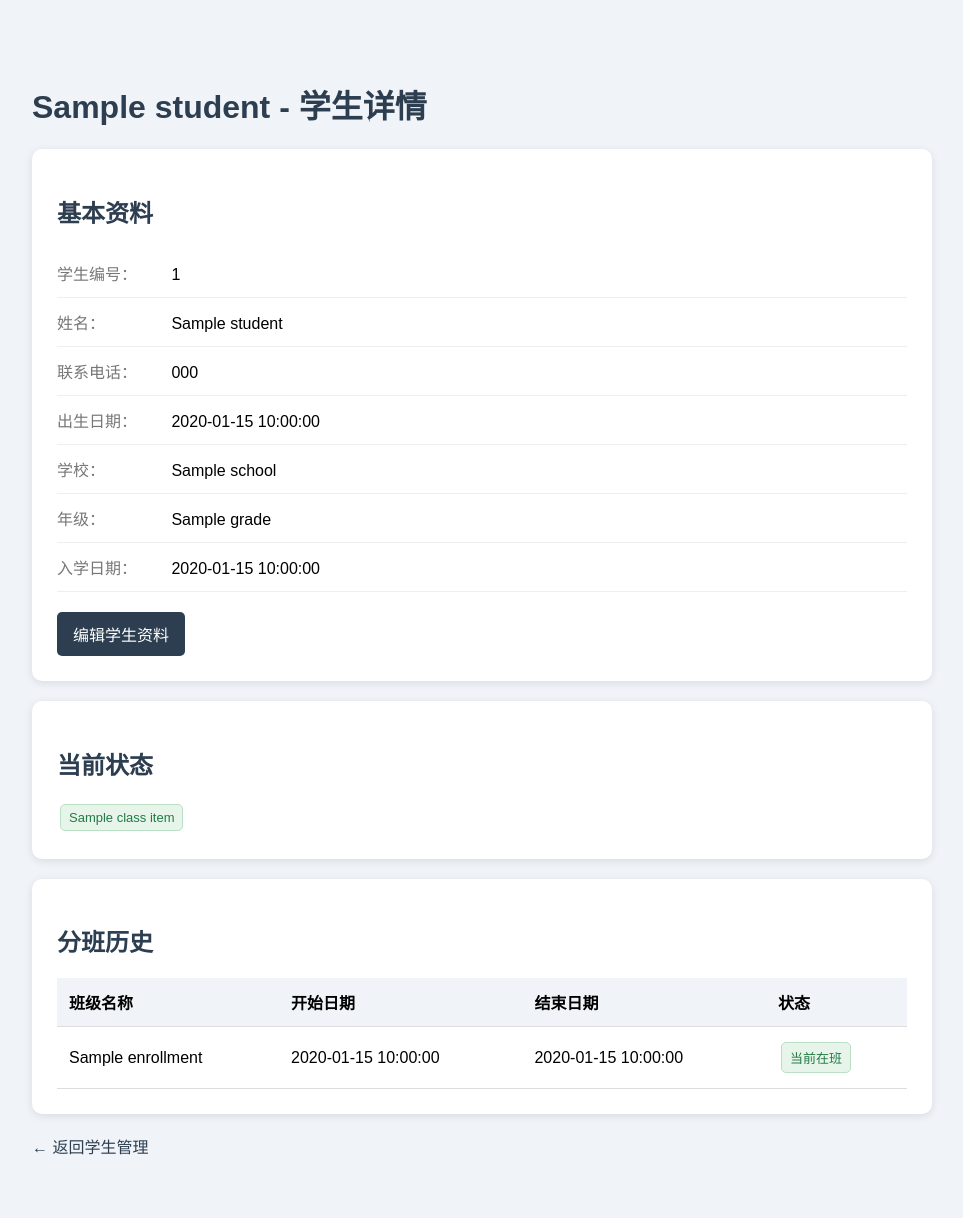
After one commit to tongweichen/go-training-management-system, a Flask app: template templates/student_detail.html in a window 1280 px wide. The commit adds this page. Shown: the whole page, without its empty margins (158-1121 px from the left). Run offline with Flask 3, Linux system fonts and the light colour scheme; the template is opened without the code that fills it: most values are stand-ins (such as "Sample title", 1, 10 or a date in 2020).

Commit message:
Add student detail page
birthday, school, grade, date...

```diff
--- a/app.py
+++ b/app.py
@@ -1,3 +1,4 @@
+
 import sqlite3
 from flask import Flask, render_template, request, redirect, url_for
 
@@ -31,10 +32,19 @@ def students():
 
         cursor.execute(
             """
-            INSERT INTO students (name, phone, birthday, school, grade, enrollment_date)
+            INSERT INTO students (
+                name, phone, birthday, school, grade, enrollment_date
+            )
             VALUES (?, ?, ?, ?, ?, ?)
             """,
-            (name, phone, birthday or None, school or None, grade or None, enrollment_date or None)
+            (
+                name,
+                phone,
+                birthday or None,
+                school or None,
+                grade or None,
+                enrollment_date or None
+            )
         )
 
         connection.commit()
@@ -50,7 +60,8 @@ def students():
 
     cursor.execute(
         """
-        SELECT id, name, phone, birthday, school, grade, enrollment_date, status
+        SELECT id, name, phone, birthday, school, grade,
+               enrollment_date, status
         FROM students
         ORDER BY id DESC
         """
@@ -147,6 +158,81 @@ def assign_student(student_id):
     return redirect(url_for("students"))
 
 
+# Student Detail - View Profile and Class History
+@app.route("/students/<int:student_id>")
+def student_detail(student_id):
+
+    connection = sqlite3.connect("go_training.db")
+    connection.row_factory = sqlite3.Row
+
+    cursor = connection.cursor()
+
+    # Get student information
+    cursor.execute(
+        """
+        SELECT
+            id,
+            name,
+            phone,
+            birthday,
+            school,
+            grade,
+            enrollment_date,
+            status
+        FROM students
+        WHERE id = ?
+        """,
+        (student_id,)
+    )
+
+    student = cursor.fetchone()
+
+    if student is None:
+        connection.close()
+        return "Student not found", 404
+
+    # Get enrollment history
+    cursor.execute(
+        """
+        SELECT
+            enrollments.id,
+            classes.id AS class_id,
+            classes.name AS class_name,
+            enrollments.start_date,
+            enrollments.end_date,
+            enrollments.status,
+            enrollments.notes
+        FROM enrollments
+        JOIN classes
+            ON enrollments.class_id = classes.id
+        WHERE enrollments.student_id = ?
+        ORDER BY enrollments.id DESC
+        """,
+        (student_id,)
+    )
+
+    enrollment_history = cursor.fetchall()
+
+    connection.close()
+
+    # Get currently active classes
+    if student["status"] == "withdrawn":
+        current_classes = []
+    else:
+        current_classes = [
+            enrollment
+            for enrollment in enrollment_history
+            if enrollment["status"] == "active"
+        ]
+
+    return render_template(
+        "student_detail.html",
+        student=student,
+        current_classes=current_classes,
+        enrollment_history=enrollment_history
+    )
+
+
 # Edit Student Information
 @app.route("/students/<int:student_id>/edit", methods=["GET", "POST"])
 def edit_student(student_id):
@@ -172,10 +258,23 @@ def edit_student(student_id):
         cursor.execute(
             """
             UPDATE students
-            SET name = ?, phone = ?, birthday = ?, school = ?, grade = ?, enrollment_date = ?
+            SET name = ?,
+                phone = ?,
+                birthday = ?,
+                school = ?,
+                grade = ?,
+                enrollment_date = ?
             WHERE id = ?
             """,
-            (name, phone, birthday or None, school or None, grade or None, enrollment_date or None, student_id)
+            (
+                name,
+                phone,
+                birthday or None,
+                school or None,
+                grade or None,
+                enrollment_date or None,
+                student_id
+            )
         )
 
         connection.commit()
@@ -185,7 +284,18 @@ def edit_student(student_id):
 
     # Get student information
     cursor.execute(
-        "SELECT id, name, phone, birthday, school, grade, enrollment_date FROM students WHERE id = ?",
+        """
+        SELECT
+            id,
+            name,
+            phone,
+            birthday,
+            school,
+            grade,
+            enrollment_date
+        FROM students
+        WHERE id = ?
+        """,
         (student_id,)
     )
 
@@ -196,7 +306,10 @@ def edit_student(student_id):
     if student is None:
         return "Student not found", 404
 
-    return render_template("edit_student.html", student=student)
+    return render_template(
+        "edit_student.html",
+        student=student
+    )
 
 
 # Class Management - Add and View Classes
@@ -238,7 +351,10 @@ def classes():
 
     connection.close()
 
-    return render_template("classes.html", classes=class_list)
+    return render_template(
+        "classes.html",
+        classes=class_list
+    )
 
 
 # Student Enrollment
@@ -391,7 +507,9 @@ def leave_class(class_id, student_id):
     connection.commit()
     connection.close()
 
-    return redirect(url_for("class_detail", class_id=class_id))
+    return redirect(
+        url_for("class_detail", class_id=class_id)
+    )
 
 
 # Transfer a Student to Another Class
@@ -470,9 +588,12 @@ def transfer_student(class_id, student_id):
     finally:
         connection.close()
 
-    return redirect(url_for("class_detail", class_id=new_class_id))
+    return redirect(
+        url_for("class_detail", class_id=new_class_id)
+    )
 
-# Remove a student from a class on the student list
+
+# Remove a Student from a Class on the Student List
 @app.route(
     "/students/<int:student_id>/leave/<int:class_id>",
     methods=["POST"]
@@ -622,6 +743,7 @@ def update_student_status(student_id):
 
     return redirect(url_for("students"))
 
+
 # Edit Class Information
 @app.route("/classes/<int:class_id>/edit", methods=["GET", "POST"])
 def edit_class(class_id):
@@ -671,6 +793,7 @@ def edit_class(class_id):
         class_info=class_info
     )
 
+
 # Run the Flask Application
 if __name__ == "__main__":
     app.run(debug=True)
--- /dev/null
+++ b/templates/student_detail.html
@@ -0,0 +1,248 @@
+
+<!DOCTYPE html>
+<html lang="zh-CN">
+<head>
+    <meta charset="UTF-8">
+    <meta name="viewport" content="width=device-width, initial-scale=1.0">
+    <title>学生详情</title>
+
+    <style>
+        body {
+            background-color: #f0f4f8;
+            font-family: "Microsoft YaHei", sans-serif;
+            margin: 0;
+        }
+
+        .container {
+            max-width: 900px;
+            margin: 40px auto;
+            padding: 20px;
+        }
+
+        .card {
+            background-color: white;
+            padding: 25px;
+            border-radius: 10px;
+            box-shadow: 0 2px 8px rgba(0, 0, 0, 0.1);
+            margin-bottom: 20px;
+        }
+
+        h1, h2 {
+            color: #2c3e50;
+        }
+
+        .info-row {
+            padding: 12px 0;
+            border-bottom: 1px solid #eee;
+        }
+
+        .info-row:last-child {
+            border-bottom: none;
+        }
+
+        .info-label {
+            display: inline-block;
+            min-width: 110px;
+            color: #777;
+        }
+
+        .class-tag {
+            display: inline-block;
+            background-color: #e6f4ea;
+            color: #237a45;
+            border: 1px solid #b9dfc5;
+            border-radius: 5px;
+            padding: 5px 8px;
+            margin: 3px;
+            font-size: 13px;
+        }
+
+        .status-tag {
+            display: inline-block;
+            background-color: #f1f3f5;
+            color: #777;
+            border: 1px solid #ddd;
+            border-radius: 5px;
+            padding: 5px 9px;
+            font-size: 13px;
+        }
+
+        .edit-link {
+            display: inline-block;
+            color: #2c3e50;
+            text-decoration: none;
+        }
+
+        .edit-link:hover {
+            text-decoration: underline;
+        }
+
+        .edit-button {
+            display: inline-block;
+            background-color: #2c3e50;
+            color: white;
+            padding: 10px 16px;
+            border-radius: 5px;
+            text-decoration: none;
+            margin-top: 20px;
+        }
+
+        table {
+            width: 100%;
+            border-collapse: collapse;
+        }
+
+        th, td {
+            padding: 12px;
+            text-align: left;
+            border-bottom: 1px solid #ddd;
+        }
+
+        th {
+            background-color: #f0f4f8;
+        }
+
+        .table-container {
+            overflow-x: auto;
+        }
+
+        .empty-message {
+            color: #777;
+        }
+    </style>
+</head>
+
+<body>
+    <div class="container">
+
+        <h1>{{ student.name }} - 学生详情</h1>
+
+        <!-- Basic Information -->
+        <div class="card">
+            <h2>基本资料</h2>
+
+            <div class="info-row">
+                <span class="info-label">学生编号：</span>
+                {{ student.id }}
+            </div>
+
+            <div class="info-row">
+                <span class="info-label">姓名：</span>
+                {{ student.name }}
+            </div>
+
+            <div class="info-row">
+                <span class="info-label">联系电话：</span>
+                {{ student.phone or "未填写" }}
+            </div>
+
+            <div class="info-row">
+                <span class="info-label">出生日期：</span>
+                {{ student.birthday or "未填写" }}
+            </div>
+
+            <div class="info-row">
+                <span class="info-label">学校：</span>
+                {{ student.school or "未填写" }}
+            </div>
+
+            <div class="info-row">
+                <span class="info-label">年级：</span>
+                {{ student.grade or "未填写" }}
+            </div>
+
+            <div class="info-row">
+                <span class="info-label">入学日期：</span>
+                {{ student.enrollment_date or "未填写" }}
+            </div>
+
+            <a
+                class="edit-button"
+                href="{{ url_for('edit_student', student_id=student.id) }}"
+            >
+                编辑学生资料
+            </a>
+        </div>
+
+        <!-- Current Status -->
+        <div class="card">
+            <h2>当前状态</h2>
+
+            {% if student.status == "withdrawn" %}
+
+                <span class="status-tag">已退学</span>
+
+            {% elif current_classes %}
+
+                {% for class_item in current_classes %}
+                    <span class="class-tag">
+                        {{ class_item.class_name }}
+                    </span>
+                {% endfor %}
+
+            {% else %}
+
+                <span class="status-tag">未分班</span>
+
+            {% endif %}
+        </div>
+
+        <!-- Enrollment History -->
+        <div class="card">
+            <h2>分班历史</h2>
+
+            {% if enrollment_history %}
+
+                <div class="table-container">
+                    <table>
+                        <thead>
+                            <tr>
+                                <th>班级名称</th>
+                                <th>开始日期</th>
+                                <th>结束日期</th>
+                                <th>状态</th>
+                            </tr>
+                        </thead>
+
+                        <tbody>
+                            {% for enrollment in enrollment_history %}
+                            <tr>
+                                <td>{{ enrollment.class_name }}</td>
+
+                                <td>
+                                    {{ enrollment.start_date or "未记录" }}
+                                </td>
+
+                                <td>
+                                    {{ enrollment.end_date or "—" }}
+                                </td>
+
+                                <td>
+                                    {% if enrollment.status == "active" %}
+                                        <span class="class-tag">当前在班</span>
+                                    {% else %}
+                                        <span class="status-tag">已结束</span>
+                                    {% endif %}
+                                </td>
+                            </tr>
+                            {% endfor %}
+                        </tbody>
+                    </table>
+                </div>
+
+            {% else %}
+
+                <p class="empty-message">
+                    暂无分班记录
+                </p>
+
+            {% endif %}
+        </div>
+
+        <a class="edit-link" href="{{ url_for('students') }}">
+            ← 返回学生管理
+        </a>
+
+    </div>
+</body>
+</html>
```
Also changed, not shown: templates/students.html (+8 -1 lines).
